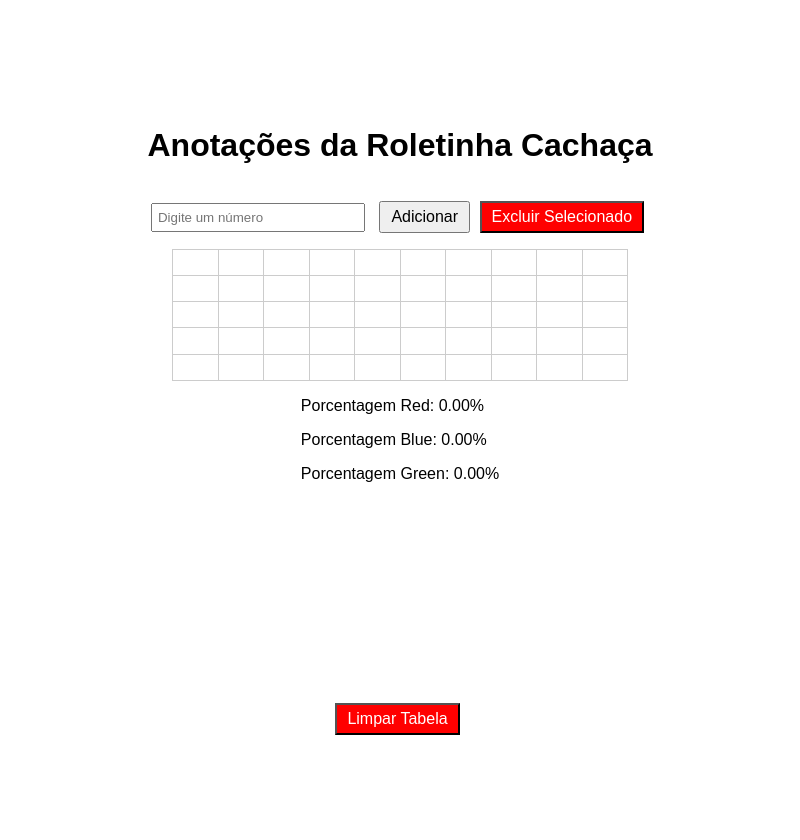
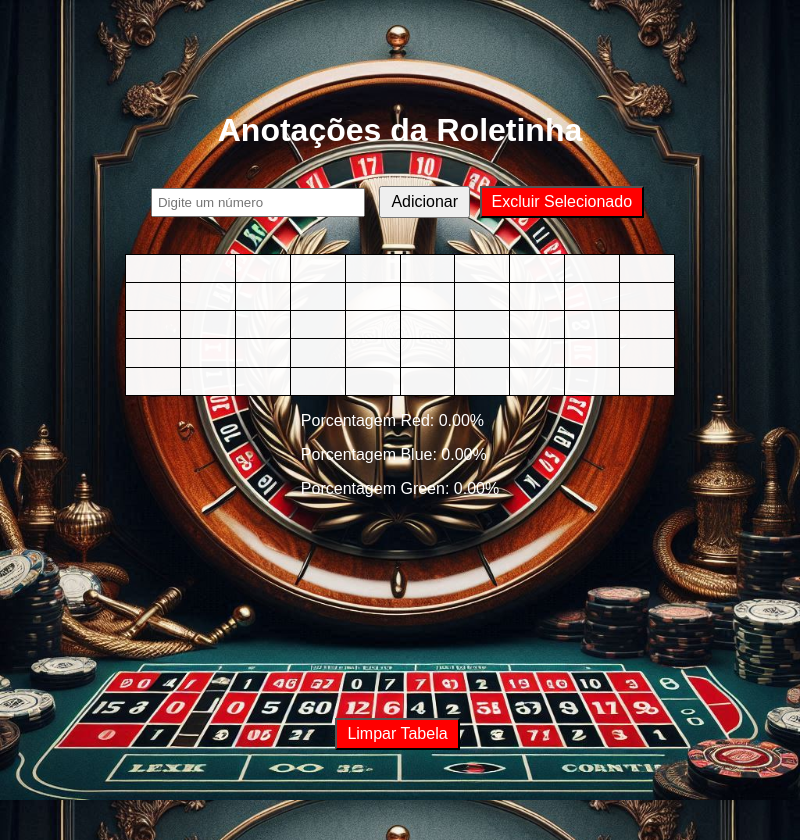
Before and after one commit to lstavares/roletinha, an Electron app: page index.html in a window 800 px wide. Drawn offline with nearby package versions, Linux system fonts and the light colour scheme.

Commit message:
Adicionando background e ajustes visuais

```diff
--- a/index.html
+++ b/index.html
@@ -3,15 +3,14 @@
 <head>
     <meta charset="UTF-8">
     <meta name="viewport" content="width=device-width, initial-scale=1.0">
-    <title>Anotações da Roletinha Cachaça</title>
+    <title>Anotações da Roletinha</title>
     <link rel="stylesheet" href="style.css">
-    <script src="https://cdn.jsdelivr.net/npm/chart.js"></script>
 </head>
 <body>
     <header>
-        <h1>Anotações da Roletinha Cachaça</h1>
+        <h1>Anotações da Roletinha</h1>
     </header>
-    <div>
+    <div class="controls">
         <p>
             <input type="text" id="number-input" placeholder="Digite um número">
             <button onclick="addNumber()">Adicionar</button>
@@ -92,5 +91,6 @@
         <button onclick="clearTable()">Limpar Tabela</button>
     </div>
     <script src="script.js"></script>
+    <script src="https://cdn.jsdelivr.net/npm/chart.js"></script>
 </body>
 </html>
--- a/style.css
+++ b/style.css
@@ -1,12 +1,19 @@
 body {
     font-family: Arial, sans-serif;
-    margin: 0;
+    margin: 20px;
+    background: url('corinthians_roleta.jpg') no-repeat center center fixed;
+    background-size: cover;
+    color: white;
     padding: 0;
     display: flex;
     flex-direction: column;
     align-items: center;
     justify-content: center;
     height: 100vh;
+}
+
+h1 {
+    text-align: center;
 }
 
 .table-container {
@@ -16,17 +23,19 @@ body {
 }
 
 table {
-    width: 60%;
     border-collapse: collapse;
+    margin-top: 20px;
+    background: rgba(255, 255, 255, 0.8); /* Slightly transparent white background */
 }
 
 th, td {
-    border: 1px solid #ccc;
     width: 51.82px;
-    height: 25.09px;
-    text-align: center;
-    padding: 0;
-    font-size: 14px;
+            height: 25.09px;
+            text-align: center;
+            vertical-align: middle;
+            border: 1px solid #000;
+            user-select: none;
+            background: rgba(255, 255, 255, 0.8); /* Slightly transparent white background */
 }
 
 td[contenteditable="true"] {
@@ -116,6 +125,9 @@ body {
 .selected {
     outline: 2px solid #000;
 }
+.controls {
+    text-align: center;
+}
 
 input[type="text"] {
     width: 200px;
```
Also changed, not shown: corinthians_roleta.jpg (added).
